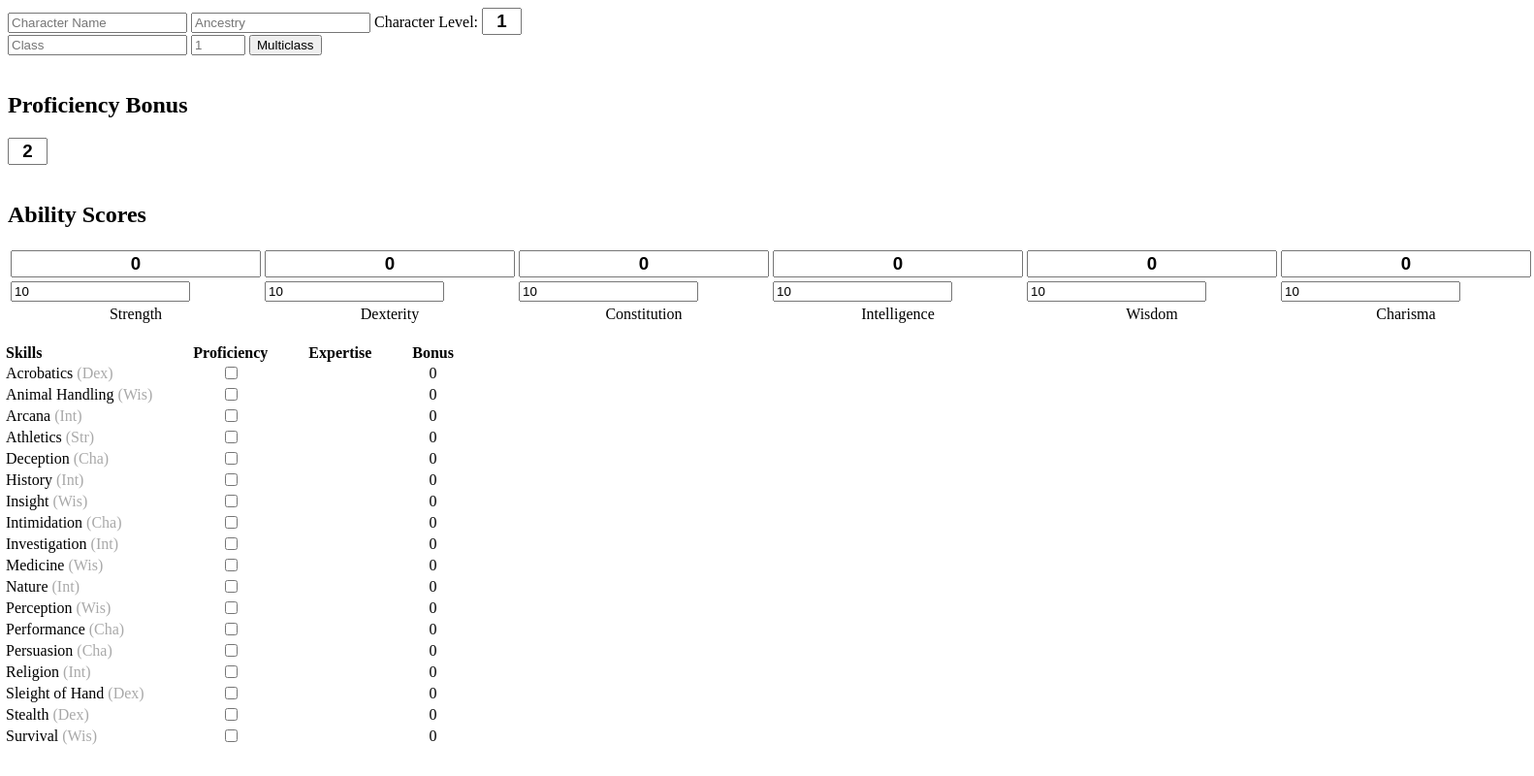
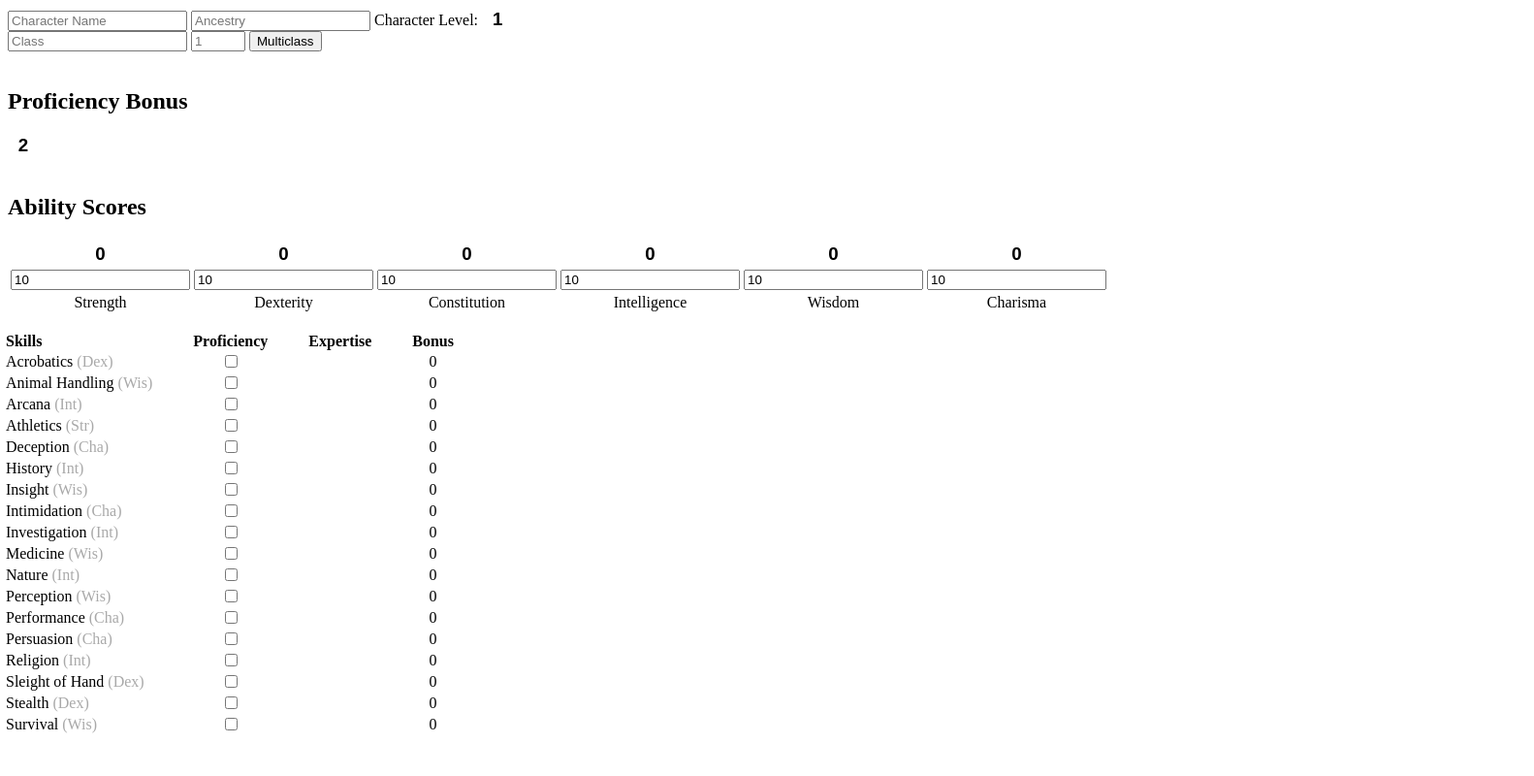
Before and after one commit to WillBe94/bug-free-succotash, a plain HTML site: page index_2.html in a window 1280 px wide. Shown: the whole page at 97% size, 1582 px wide, since content can reach past the window. Drawn offline with Linux system fonts and the light colour scheme.

Commit message:
Update styles.css

```diff
--- a/styles.css
+++ b/styles.css
@@ -12,4 +12,12 @@ table.margin{position: absolute;left:-35px;border-spacing: 40px 0;}
 
 .skill_abilities{opacity:04;color:darkgray;}
 
-input.h3{font-size:1.17em; text-align:center; font-weight: bold; color:black}
+input.h3
+{
+	font-size:1.17em;
+	text-align:center;
+	font-weight:bold;
+	color:black;
+	width:1.5em;
+	border:none;
+}
```
